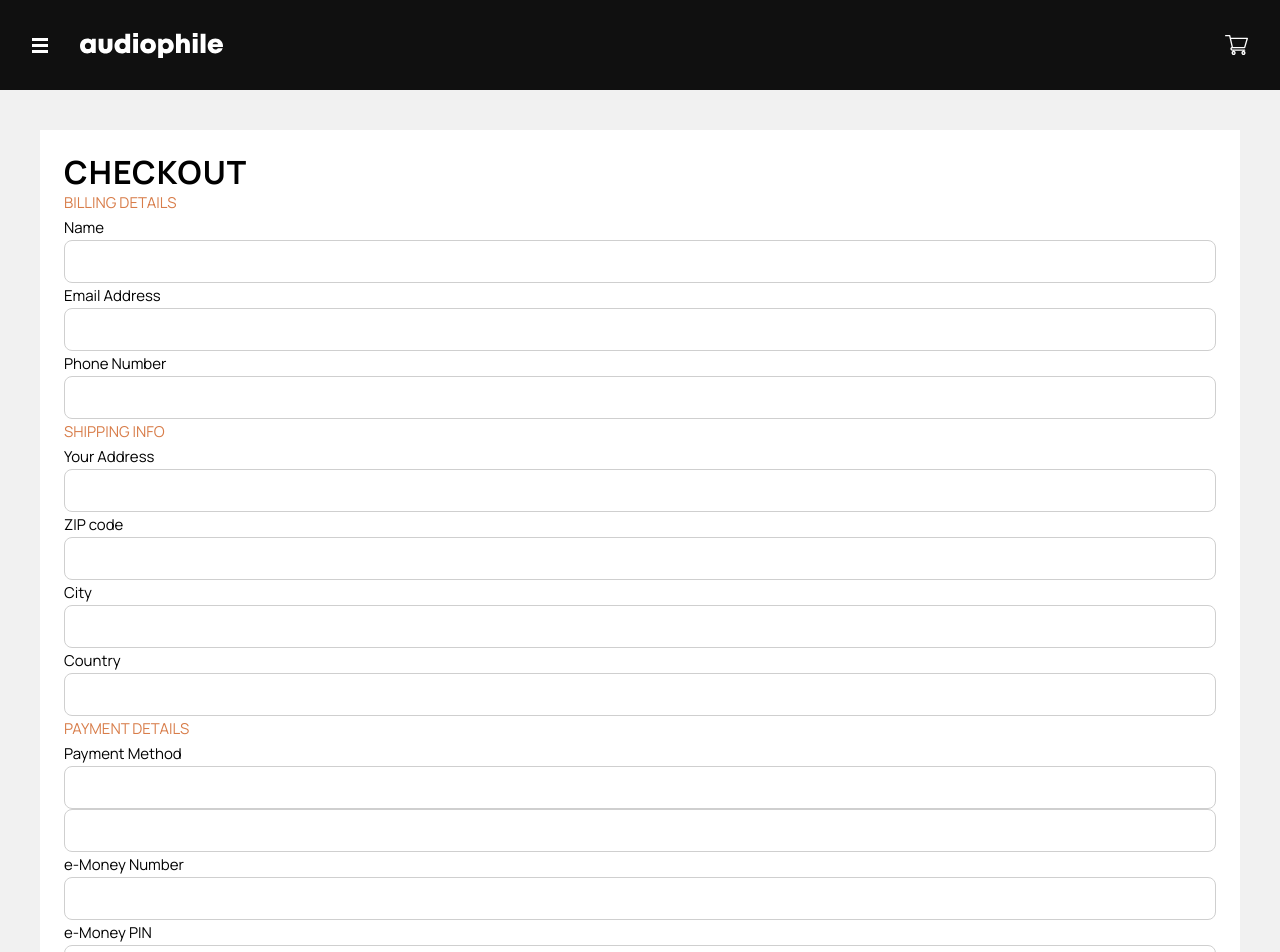
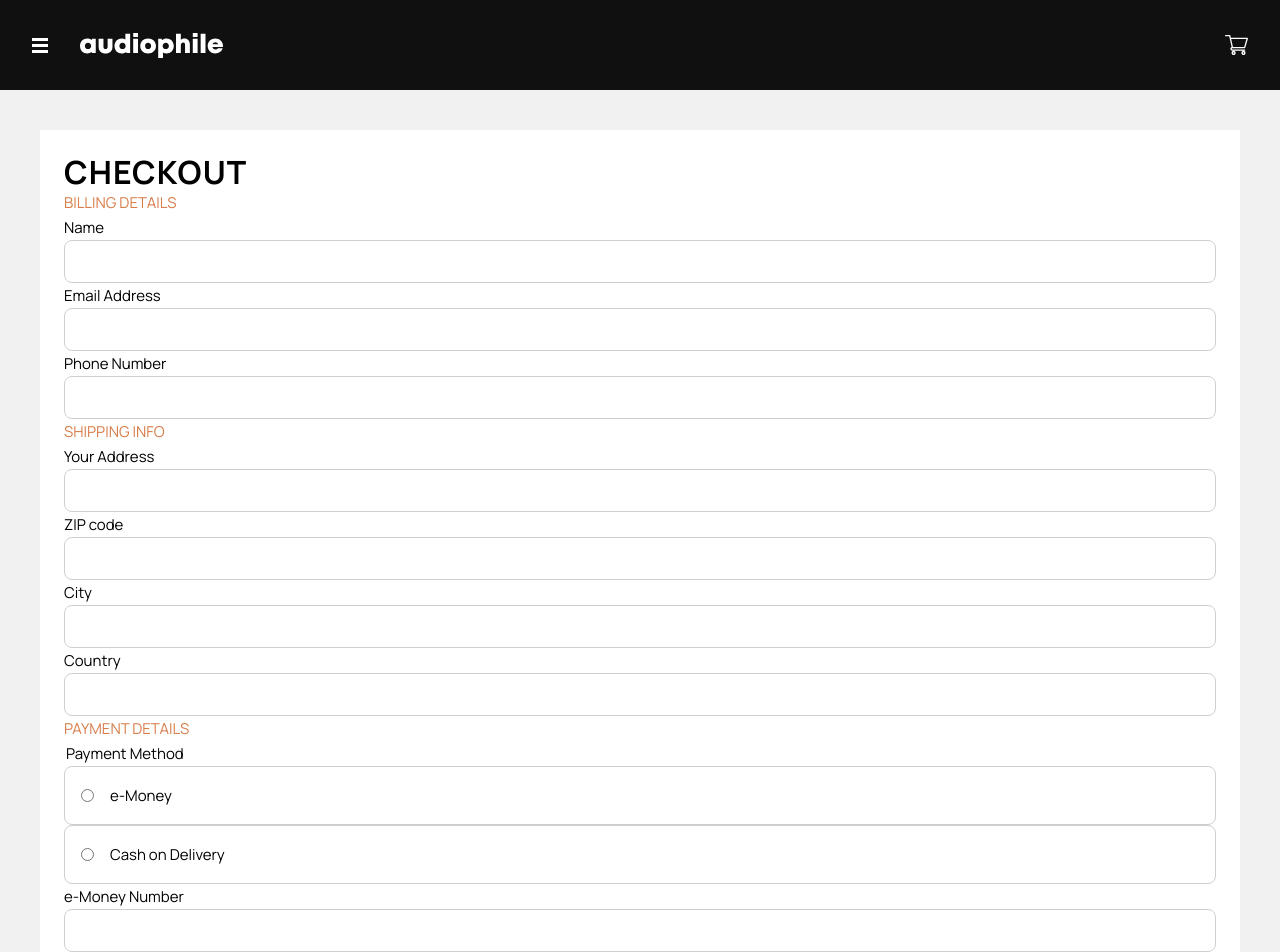
Before and after one commit to russfraze/audiophile-ecommerce-website, a React (Create React App) app: page /checkout in a window 1280 px wide. Shown: the top 952 px of the page. Built offline with nearby package versions, Linux system fonts and the light colour scheme.

Commit message:
radio buttons added to checkout

```diff
--- a/src/pages/Checkout.js
+++ b/src/pages/Checkout.js
@@ -236,13 +236,17 @@ function Checkout() {
                     </div>
 
                     <p className='coral'>PAYMENT DETAILS</p>
-                    <div className={styles.checkout__inputGroup}>
-                        <label className='black' htmlFor='name'>Payment Method</label>
-                        <input type='text' />
-                    </div>
-                    <div className={styles.checkout__inputGroup}>
-                        <input type='text' />
-                    </div>
+                    <fieldset>
+                        <legend className='black' htmlFor='name'>Payment Method</legend>
+                        <div className={styles.radial__field}>
+                            <input type='radio' value='e-money' name='method' id='method1'/>
+                            <p className='black'>e-Money</p>
+                        </div>
+                        <div className={styles.radial__field}>
+                            <input type='radio' value='cash' name='method' id='method2'/>
+                            <p className='black'>Cash on Delivery</p>
+                        </div>
+                    </fieldset>
 
                     <div className={styles.checkout__inputGroup}>
                         <label className='black' htmlFor='name'>e-Money Number</label>
--- a/src/pages/Checkout.module.css
+++ b/src/pages/Checkout.module.css
@@ -34,3 +34,17 @@
 .error {
     color: var(--clr-error-red)
 }
+
+.radial__field {
+    display: flex;
+    border: 1px solid var(--clr-darker-grey);
+    gap: 1rem;
+    border-radius: 0.5rem;
+    padding: 1rem;
+}
+
+fieldset {
+    border: 0;
+    padding: 0;
+
+}
```
